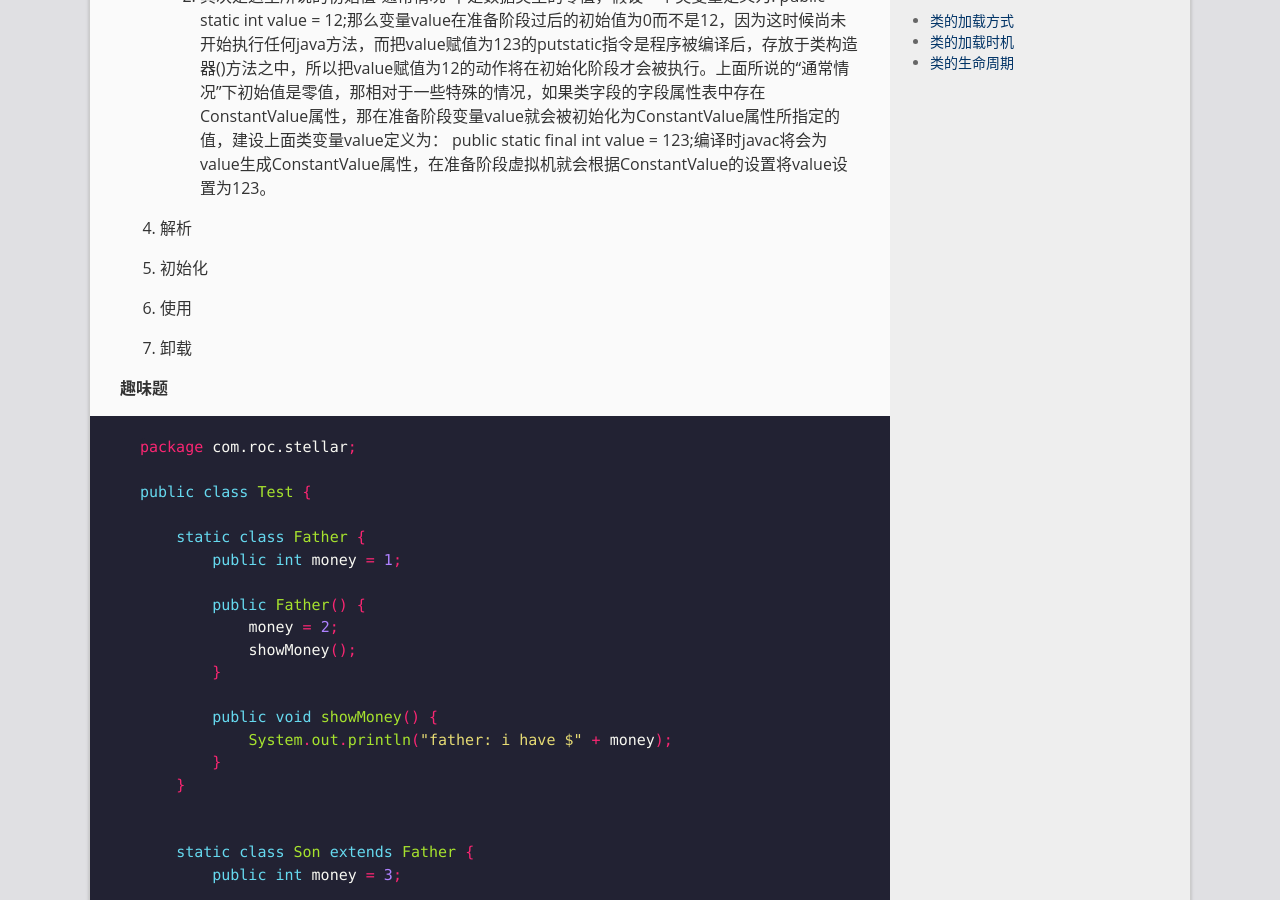
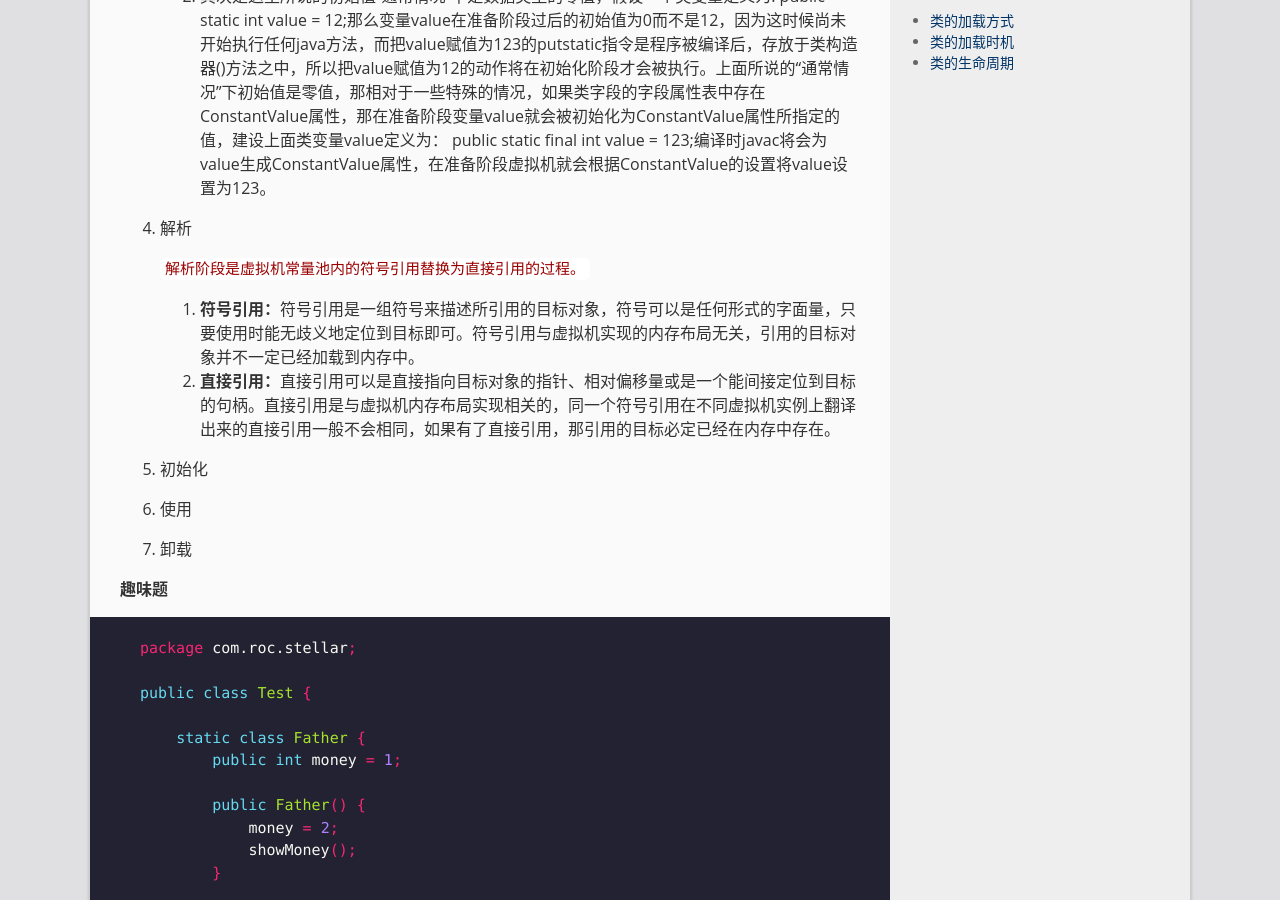
Before and after one commit to jelly-wzj/bigdata, a Jekyll site: the page built from _posts/2021-04-11-jvm之虚拟机类加载机制.md, in a window 1280 px wide and 900 px high, scrolled down 4178 px. Built offline with Jekyll 4.4.1, drawn with Linux system fonts in a browser that asks for light colours.

Commit message:
init blog

```diff
--- a/_posts/2021-04-11-jvm之虚拟机类加载机制.md
+++ b/_posts/2021-04-11-jvm之虚拟机类加载机制.md
@@ -171,6 +171,11 @@ java虚拟机是如何加载ＣＬＡＳＳ文件，ＣＬＡＳＳ文件信息
 
 4. 解析
 
+   `解析阶段是虚拟机常量池内的符号引用替换为直接引用的过程。`
+
+   1. **符号引用：**符号引用是一组符号来描述所引用的目标对象，符号可以是任何形式的字面量，只要使用时能无歧义地定位到目标即可。符号引用与虚拟机实现的内存布局无关，引用的目标对象并不一定已经加载到内存中。
+   2. **直接引用：**直接引用可以是直接指向目标对象的指针、相对偏移量或是一个能间接定位到目标的句柄。直接引用是与虚拟机内存布局实现相关的，同一个符号引用在不同虚拟机实例上翻译出来的直接引用一般不会相同，如果有了直接引用，那引用的目标必定已经在内存中存在。
+
 5. 初始化
 
 6. 使用
```
